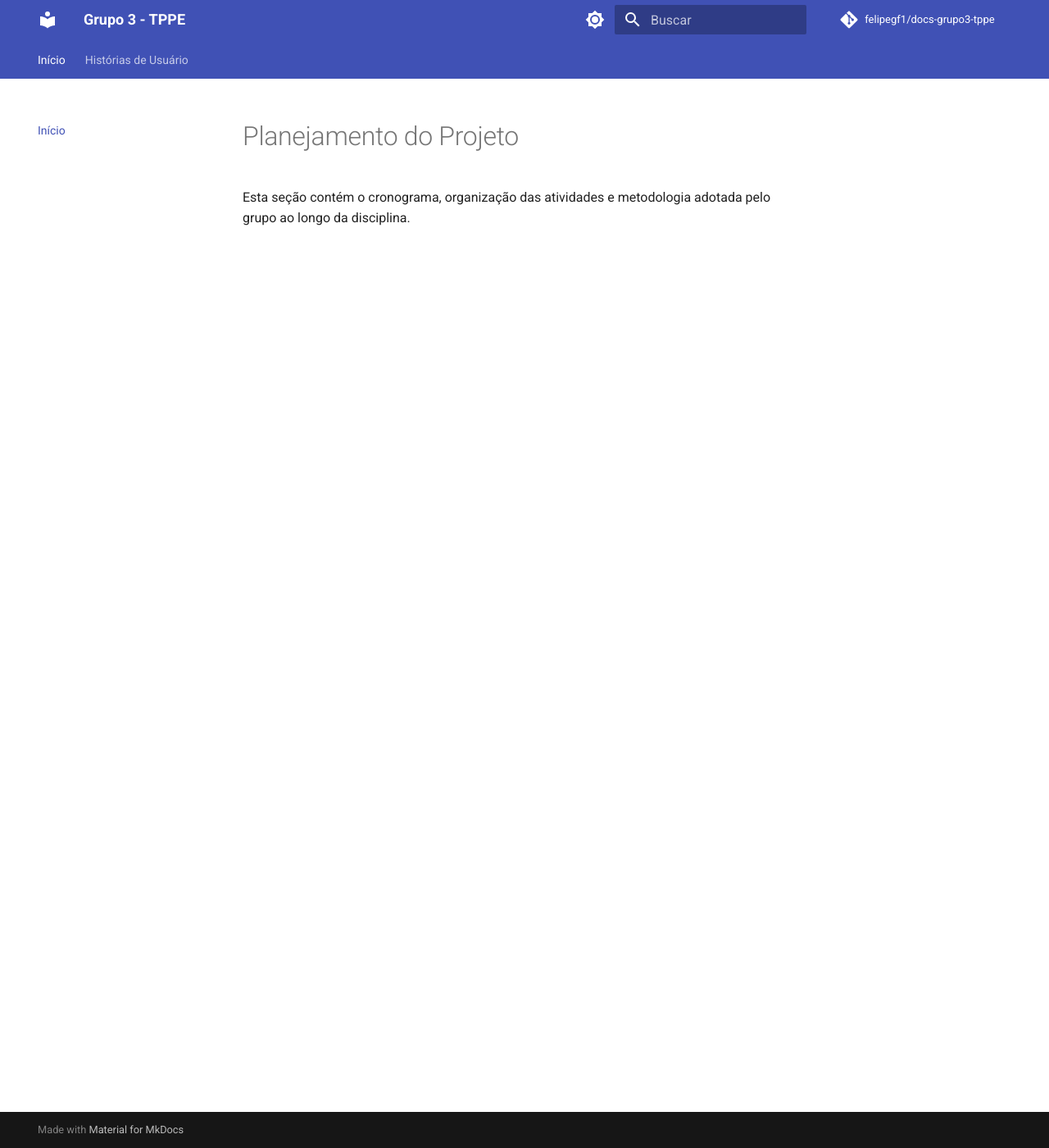
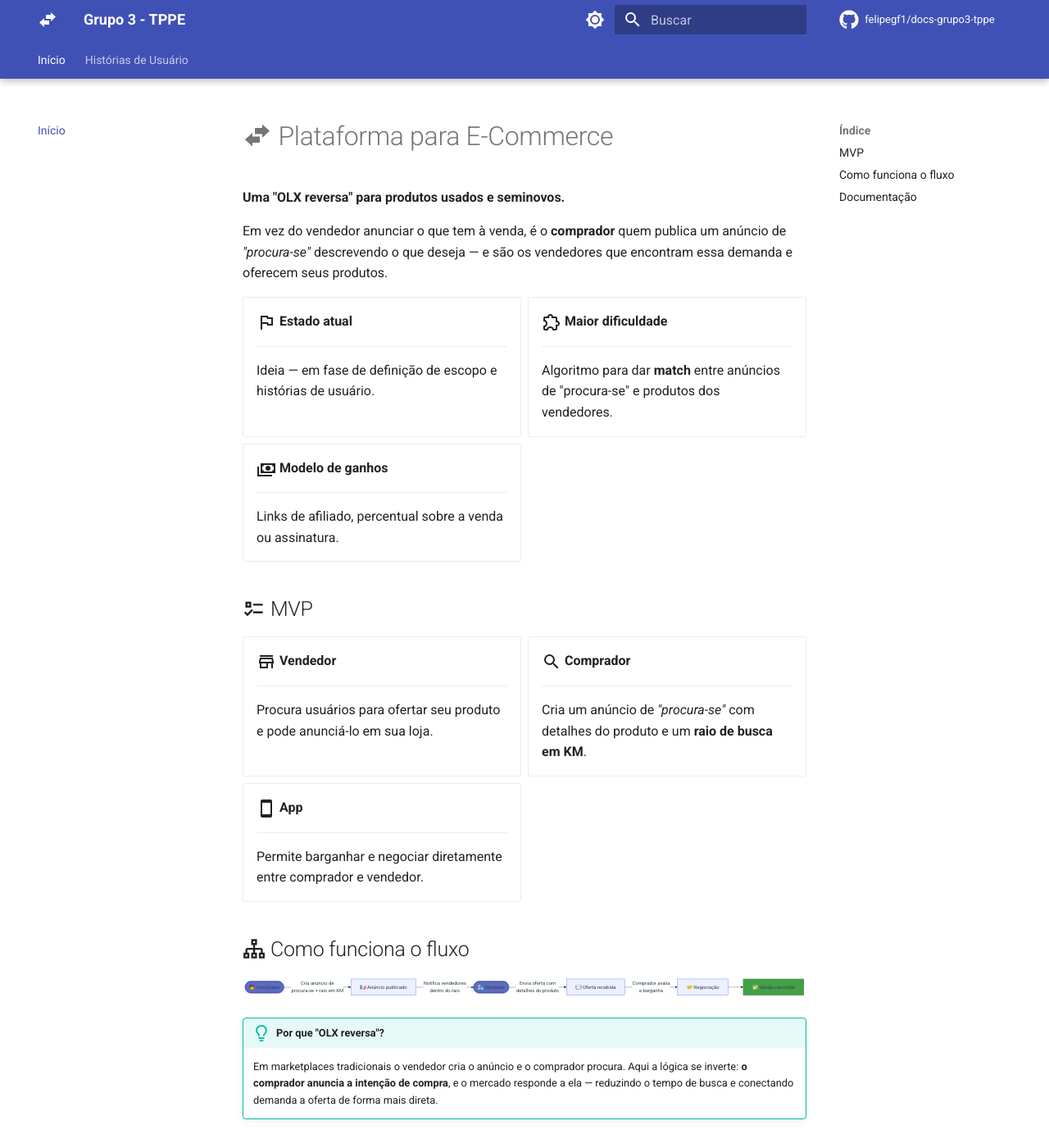
Before and after one commit to felipegf1/docs-grupo3-tppe, an MkDocs documentation site: the page built from docs/index.md, in a window 1280 px wide and 1400 px high. Shown: the whole window at 82% size. Built offline with MkDocs 1.6.1 and Material for MkDocs 9.7.7, drawn with Linux system fonts in a browser that asks for light colours; comment, search, counter and statistics services are not loaded; some of the changed text lies outside the part shown.

Commit message:
docs: feitos iniciais

````diff
--- a/docs/index.md
+++ b/docs/index.md
@@ -1,3 +1,81 @@
-# Planejamento do Projeto
+# :material-swap-horizontal-bold: Plataforma para E-Commerce
 
-Esta seção contém o cronograma, organização das atividades e metodologia adotada pelo grupo ao longo da disciplina.
+**Uma "OLX reversa" para produtos usados e seminovos.**
+
+Em vez do vendedor anunciar o que tem à venda, é o **comprador** quem publica um anúncio de *"procura-se"* descrevendo o que deseja — e são os vendedores que encontram essa demanda e oferecem seus produtos.
+
+<div class="grid cards" markdown>
+
+-   :material-flag-outline:{ .lg .middle } **Estado atual**
+
+    ---
+
+    Ideia — em fase de definição de escopo e histórias de usuário.
+
+-   :material-puzzle-outline:{ .lg .middle } **Maior dificuldade**
+
+    ---
+
+    Algoritmo para dar **match** entre anúncios de "procura-se" e produtos dos vendedores.
+
+-   :material-cash-multiple:{ .lg .middle } **Modelo de ganhos**
+
+    ---
+
+    Links de afiliado, percentual sobre a venda ou assinatura.
+
+</div>
+
+## :material-format-list-checks: MVP
+
+<div class="grid cards" markdown>
+
+-   :material-store-outline:{ .lg .middle } **Vendedor**
+
+    ---
+
+    Procura usuários para ofertar seu produto e pode anunciá-lo em sua loja.
+
+-   :material-magnify:{ .lg .middle } **Comprador**
+
+    ---
+
+    Cria um anúncio de *"procura-se"* com detalhes do produto e um **raio de busca em KM**.
+
+-   :material-cellphone:{ .lg .middle } **App**
+
+    ---
+
+    Permite barganhar e negociar diretamente entre comprador e vendedor.
+
+</div>
+
+## :material-sitemap-outline: Como funciona o fluxo
+
+```mermaid
+flowchart LR
+    A(["🧑 Comprador"]) -->|Cria anúncio de<br/>procura-se + raio em KM| B["📢 Anúncio publicado"]
+    B -->|Notifica vendedores<br/>dentro do raio| C(["🏪 Vendedor"])
+    C -->|Envia oferta com<br/>detalhes do produto| D["💬 Oferta recebida"]
+    D -->|Comprador avalia<br/>e barganha| E["🤝 Negociação"]
+    E --> F["✅ Venda concluída"]
+
+    style A fill:#5c6bc0,stroke:#3949ab,color:#fff
+    style C fill:#5c6bc0,stroke:#3949ab,color:#fff
+    style F fill:#43a047,stroke:#2e7d32,color:#fff
+```
+
+!!! tip "Por que "OLX reversa"?"
+    Em marketplaces tradicionais o vendedor cria o anúncio e o comprador procura. Aqui a lógica se inverte: **o comprador anuncia a intenção de compra**, e o mercado responde a ela — reduzindo o tempo de busca e conectando demanda a oferta de forma mais direta.
+
+## :material-book-open-page-variant-outline: Documentação
+
+<div class="grid cards" markdown>
+
+-   :material-clipboard-text-outline:{ .lg .middle } **[Histórias de Usuário](historias-de-usuario/index.md)**
+
+    ---
+
+    Histórias que descrevem o fluxo principal do MVP: criar um anúncio de "procura-se" e ofertar um produto.
+
+</div>
--- a/mkdocs.yml
+++ b/mkdocs.yml
@@ -8,6 +8,12 @@ repo_name: felipegf1/docs-grupo3-tppe
 theme:
   name: material
   language: pt-BR
+  icon:
+    logo: material/swap-horizontal-bold
+    repo: fontawesome/brands/github
+    admonition:
+      note: octicons/tag-16
+      tip: octicons/light-bulb-16
   palette:
     # Modo Claro
     - scheme: default
@@ -25,11 +31,18 @@ theme:
         name: Alternar para modo claro
   features:
     - navigation.tabs
+    - navigation.tabs.sticky
     - navigation.sections
+    - navigation.indexes
     - navigation.top
+    - navigation.footer
     - search.suggest
     - search.highlight
+    - search.share
     - content.code.copy
+    - content.tabs.link
+    - content.tooltips
+    - toc.follow
 
 markdown_extensions:
   - admonition
@@ -49,6 +62,9 @@ markdown_extensions:
       alternate_style: true
   - pymdownx.tasklist:
       custom_checkbox: true
+  - pymdownx.emoji:
+      emoji_index: !!python/name:material.extensions.emoji.twemoji
+      emoji_generator: !!python/name:material.extensions.emoji.to_svg
   - tables
   - attr_list
   - md_in_html
@@ -58,4 +74,7 @@ markdown_extensions:
 
 nav:
   - Início: index.md
-  - Histórias de Usuário: historias-de-usuario.md
+  - Histórias de Usuário:
+      - Visão Geral: historias-de-usuario/index.md
+      - Criar anúncio de "procura-se": historias-de-usuario/criar-anuncio-procura-se.md
+      - Ofertar produto em anúncio: historias-de-usuario/ofertar-produto-em-anuncio.md
````
Also changed, not shown: README.md (+42 -1 lines), docs/historias-de-usuario.md (deleted, +0 -1 lines), docs/historias-de-usuario/criar-anuncio-procura-se.md (added, +35 -0 lines), docs/historias-de-usuario/index.md (added, +13 -0 lines), docs/historias-de-usuario/ofertar-produto-em-anuncio.md (added, +35 -0 lines).
